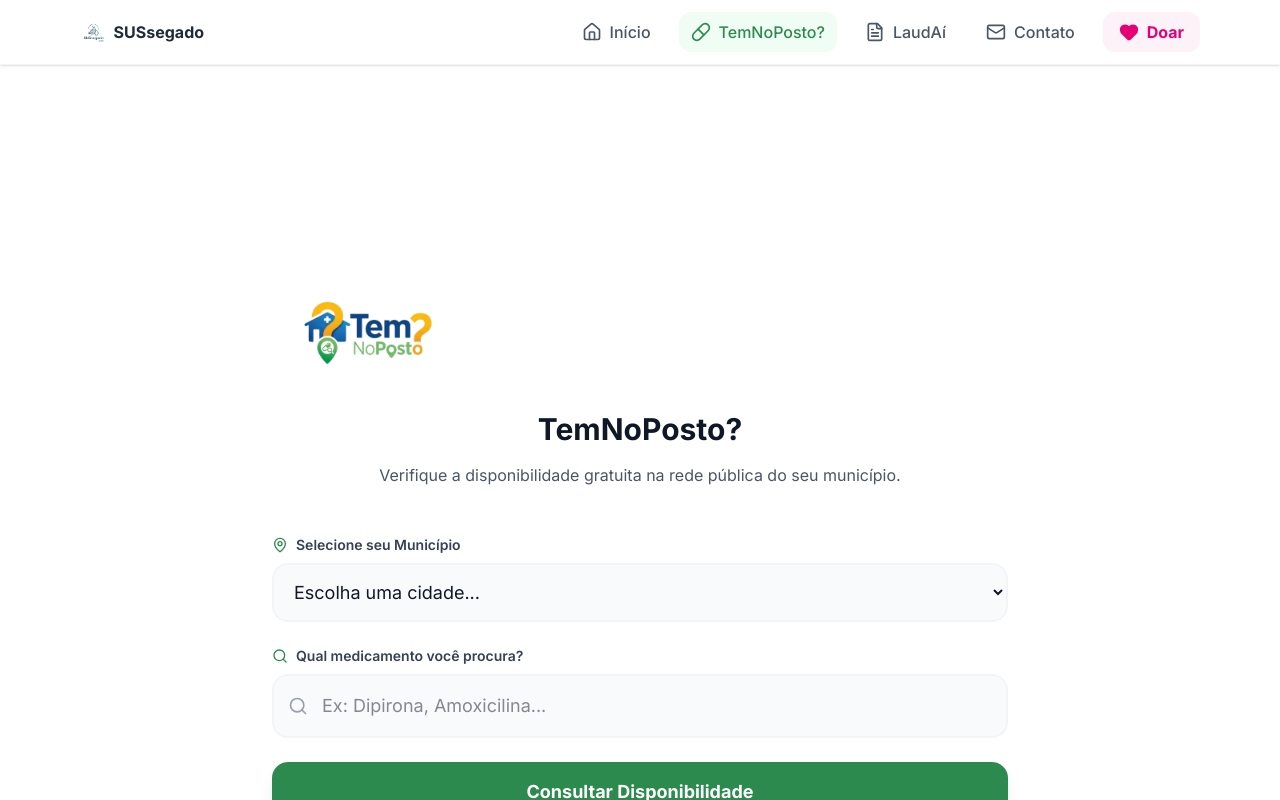
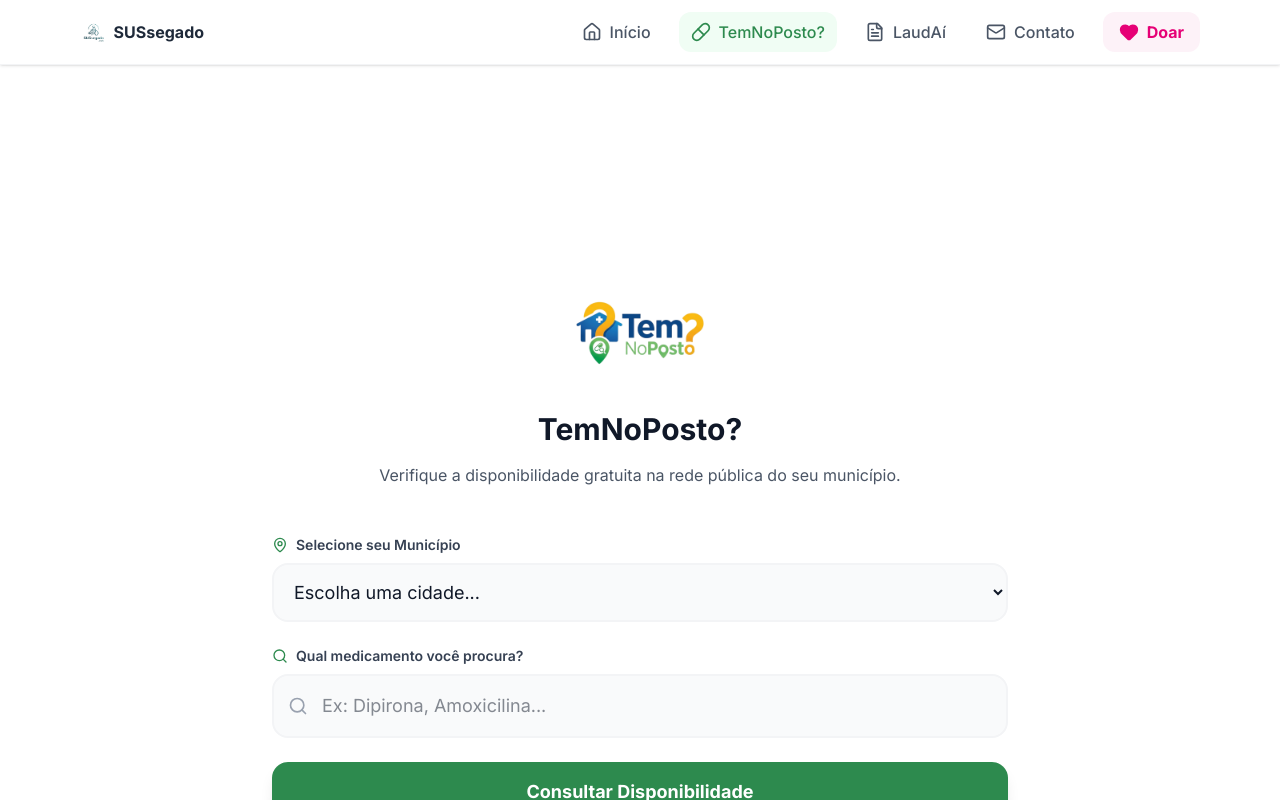
Before and after one commit to lucasvzack-sys/001, a React (Vite) app: page / in a window 1280 px wide. Both pictures are taken after a click on the button 408 px from the left and 720 px from the top of the page. Shown: the top 800 px of the page. Built offline with nearby package versions, Linux system fonts and the light colour scheme.

Commit message:
Update TemNoPosto.tsx

```diff
--- a/src/components/TemNoPosto.tsx
+++ b/src/components/TemNoPosto.tsx
@@ -51,7 +51,7 @@ export default function TemNoPosto({ onNavigate }: TemNoPostoProps) {
         <motion.div
           initial={{ opacity: 0, y: 10 }}
           animate={{ opacity: 1, y: 0 }}
-          className="text-center mb-12"
+          className="text-center mb-12 flex flex-col items-center"
         >
           {/* Logo adicionada aqui */}
           <img
```
